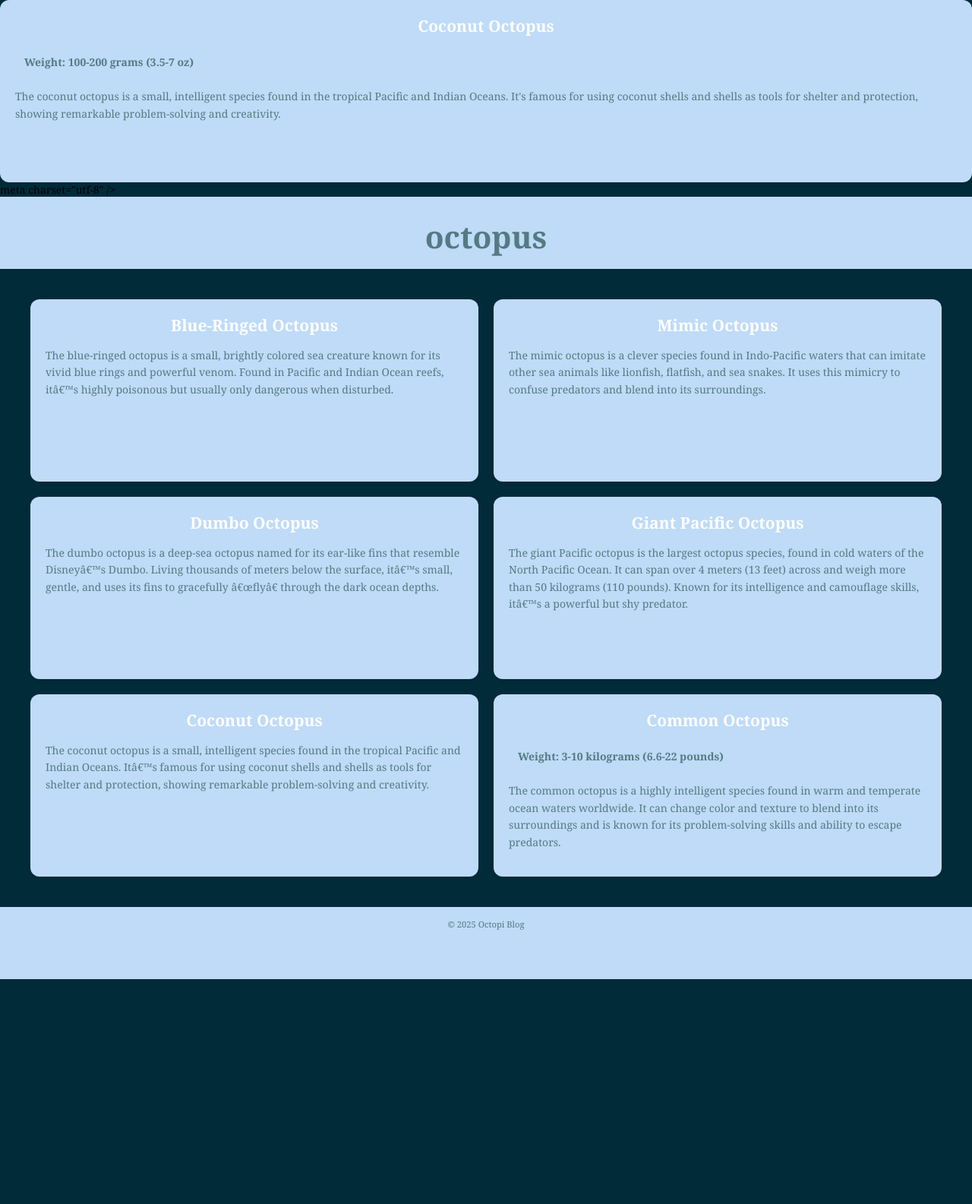
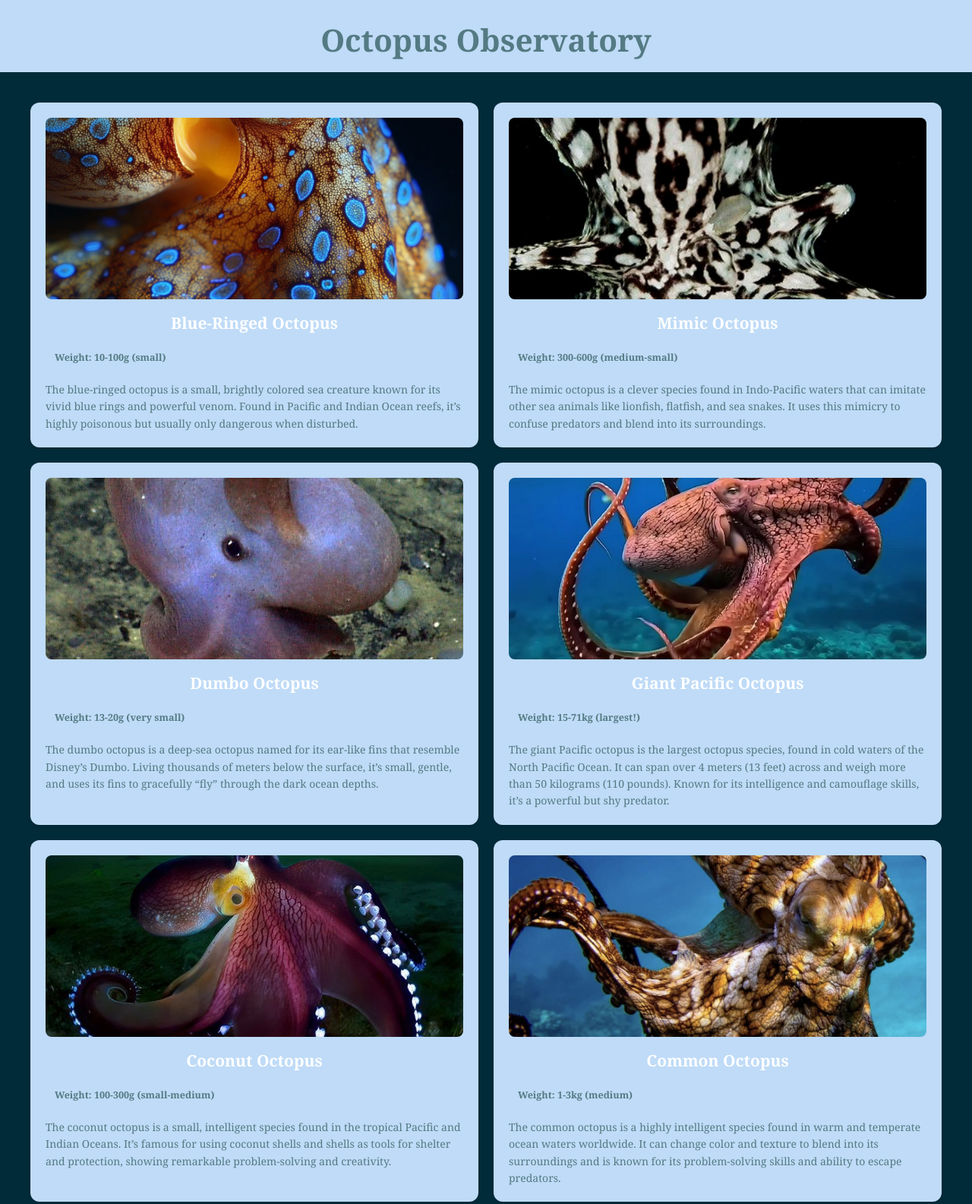
Before and after one commit to TreJpg/EX-14, a plain HTML site: page index.html in a window 1280 px wide. Shown: the top 1585 px of the page at 76% size. Before the commit the page ends 1289 px from the top, so only its background shows below. Drawn offline with Linux system fonts and the light colour scheme; a web font is replaced by a local one.

Commit message:
Update index.html

```diff
--- a/index.html
+++ b/index.html
@@ -1,11 +1,7 @@
 <!DOCTYPE html>
 <html lang="en">
   <head>
-       <div class="octopus">
-        <h3>Coconut Octopus</h3>
-        <p class="weight">Weight: 100-200 grams (3.5-7 oz)</p>
-        <p>The coconut octopus is a small, intelligent species found in the tropical Pacific and Indian Oceans. It's famous for using coconut shells and shells as tools for shelter and protection, showing remarkable problem-solving and creativity.</p>
-      </div>meta charset="utf-8" />
+    <meta charset="utf-8" />
     <meta name="viewport" content="width=device-width, initial-scale=1" />
     <link rel="icon" href="https://github.com/favicon.ico" />
 
@@ -26,38 +22,50 @@
   </head>
   <body>
     <header>
-        <p class="navLogo">octopus</p>
+        <p class="navLogo">Octopus Observatory</p>
     </header>
     <main>
+
       <div class="octopus">
+        <img src="assets/b64469690af9687a5a6578248da66160.jpg" alt="Blue-Ringed Octopus" class="octopus-image">
         <h3>Blue-Ringed Octopus</h3>
+        <div class="weight">Weight: 10-100g (small)</div>
         <p>The blue-ringed octopus is a small, brightly colored sea creature known for its vivid blue rings and powerful venom. Found in Pacific and Indian Ocean reefs, it’s highly poisonous but usually only dangerous when disturbed.</p>
       </div>
       <div class="octopus">
+        <img src="assets/7e3780e1b322d01204e417dc272faae7.jpg" alt="Mimic Octopus" class="octopus-image">
         <h3>Mimic Octopus</h3>
+        <div class="weight">Weight: 300-600g (medium-small)</div>
         <p>The mimic octopus is a clever species found in Indo-Pacific waters that can imitate other sea animals like lionfish, flatfish, and sea snakes. It uses this mimicry to confuse predators and blend into its surroundings.</p>
       </div>
       <div class="octopus">
+        <img src="assets/b5839b63cc329b33cda5ab6f63aca035.jpg" alt="Dumbo Octopus" class="octopus-image">
         <h3>Dumbo Octopus</h3>
+        <div class="weight">Weight: 13-20g (very small)</div>
         <p>The dumbo octopus is a deep-sea octopus named for its ear-like fins that resemble Disney’s Dumbo. Living thousands of meters below the surface, it’s small, gentle, and uses its fins to gracefully “fly” through the dark ocean depths.</p>
       </div>
       <div class="octopus">
+        <img src="assets/4d36e0348eaf8c6fd96d5b44a2763e05.jpg" alt="Giant Pacific Octopus" class="octopus-image">
         <h3>Giant Pacific Octopus</h3>
+        <div class="weight">Weight: 15-71kg (largest!)</div>
         <p>The giant Pacific octopus is the largest octopus species, found in cold waters of the North Pacific Ocean. It can span over 4 meters (13 feet) across and weigh more than 50 kilograms (110 pounds). Known for its intelligence and camouflage skills, it’s a powerful but shy predator.</p>
       </div>
       <div class="octopus">
+        <img src="assets/dec2fe2fb28cc2b35e4b0b24af88b77c.jpg" alt="Coconut Octopus" class="octopus-image">
         <h3>Coconut Octopus</h3>
+        <div class="weight">Weight: 100-300g (small-medium)</div>
         <p>The coconut octopus is a small, intelligent species found in the tropical Pacific and Indian Oceans. It’s famous for using coconut shells and shells as tools for shelter and protection, showing remarkable problem-solving and creativity.</p>
       </div>
       <div class="octopus">
+        <img src="assets/020d3a90487872c4e831386707ce2652.jpg" alt="Common Octopus" class="octopus-image">
         <h3>Common Octopus</h3>
-        <p class="weight">Weight: 3-10 kilograms (6.6-22 pounds)</p>
+        <div class="weight">Weight: 1-3kg (medium)</div>
         <p>The common octopus is a highly intelligent species found in warm and temperate ocean waters worldwide. It can change color and texture to blend into its surroundings and is known for its problem-solving skills and ability to escape predators.</p>
       </div>
     </main>
     <footer>
       <p>
-        &copy; 2025 Octopi Blog
+        &copy; 2025 Octopus Observatory
       </p>
     </footer>
   </body>
```
